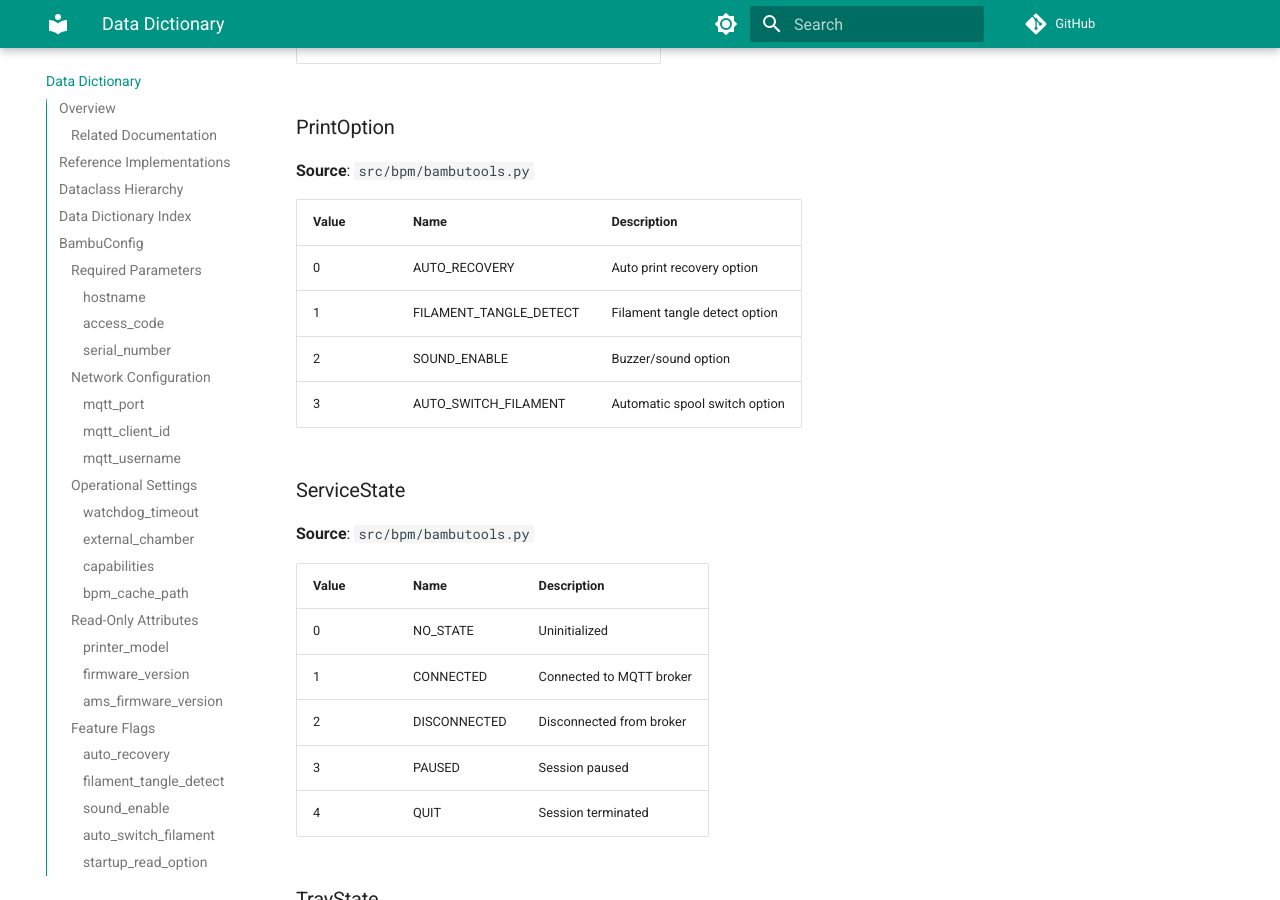
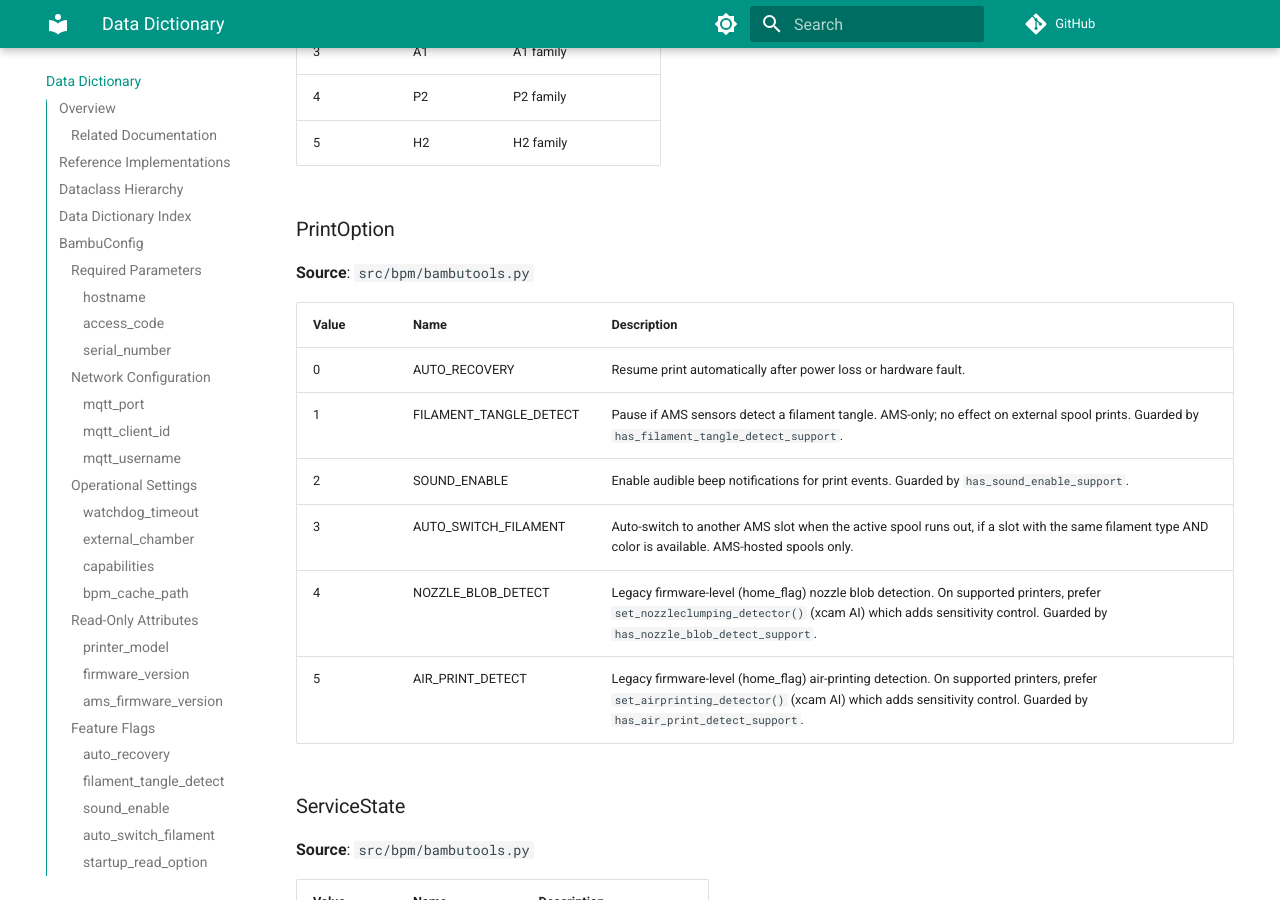
Before and after one commit to synman/bambu-printer-manager, an MkDocs documentation site: the page built from docs/data-dictionary.md, in a window 1280 px wide and 900 px high, scrolled down 68358 px. Built offline with MkDocs 1.6.1 and Material for MkDocs 9.7.7, drawn with Linux system fonts in a browser that asks for light colours; some of the changed text lies outside the part shown.

Commit message:
docs: update mkdocs with settings semantics — AMS constraints, xcam/legacy pairs, color names

```diff
--- a/docs/data-dictionary.md
+++ b/docs/data-dictionary.md
@@ -346,7 +346,7 @@
 #### filament_tangle_detect
 - **Type**: `bool`
 - **Default**: `False`
-- **Purpose**: Master switch for AMS tension-based monitor logic
+- **Purpose**: Master switch for AMS tension-based filament tangle monitor logic. Only meaningful when an AMS unit is present and actively feeding — has no effect during external spool or standalone prints.
 - **MQTT Control**: [Set Print Options](mqtt-protocol-reference.md#set-print-options)
 - **Reference**: AMS filament runout/tangle detection
 
@@ -360,7 +360,7 @@
 #### auto_switch_filament
 - **Type**: `bool`
 - **Default**: `False`
-- **Purpose**: Enables automatic AMS failover to redundant spools
+- **Purpose**: Enables automatic AMS failover when the active spool runs out, switching to another AMS slot loaded with the **same filament type AND color**. Both conditions (type and color) must match. Applies to AMS-hosted spools only — the external spool holder is not eligible.
 - **MQTT Control**: [Set Print Options](mqtt-protocol-reference.md#set-print-options)
 - **Reference**: AMS automatic spool switching
 
@@ -381,7 +381,7 @@
 #### calibrate_remain_flag
 - **Type**: `bool`
 - **Default**: `False`
-- **Purpose**: Enablement for the spool-weight based estimation of the remaining filament length in the AMS
+- **Purpose**: Enablement for spool-weight based estimation of remaining filament length. Requires an AMS unit with built-in weight sensors. **AMS 2 Pro only** — AMS Lite and AMS HT do not have weight sensors and will not respond to this setting.
 - **MQTT Control**: [AMS User Settings](mqtt-protocol-reference.md#ams-user-settings)
 - **Reference**: AMS filament remaining calculation
 
@@ -2015,10 +2015,12 @@
 
 | Value | Name | Description |
 |-------|------|-------------|
-| 0 | AUTO_RECOVERY | Auto print recovery option |
-| 1 | FILAMENT_TANGLE_DETECT | Filament tangle detect option |
-| 2 | SOUND_ENABLE | Buzzer/sound option |
-| 3 | AUTO_SWITCH_FILAMENT | Automatic spool switch option |
+| 0 | AUTO_RECOVERY | Resume print automatically after power loss or hardware fault. |
+| 1 | FILAMENT_TANGLE_DETECT | Pause if AMS sensors detect a filament tangle. AMS-only; no effect on external spool prints. Guarded by `has_filament_tangle_detect_support`. |
+| 2 | SOUND_ENABLE | Enable audible beep notifications for print events. Guarded by `has_sound_enable_support`. |
+| 3 | AUTO_SWITCH_FILAMENT | Auto-switch to another AMS slot when the active spool runs out, if a slot with the same filament type AND color is available. AMS-hosted spools only. |
+| 4 | NOZZLE_BLOB_DETECT | Legacy firmware-level (home_flag) nozzle blob detection. On supported printers, prefer `set_nozzleclumping_detector()` (xcam AI) which adds sensitivity control. Guarded by `has_nozzle_blob_detect_support`. |
+| 5 | AIR_PRINT_DETECT | Legacy firmware-level (home_flag) air-printing detection. On supported printers, prefer `set_airprinting_detector()` (xcam AI) which adds sensitivity control. Guarded by `has_air_print_detect_support`. |
 
 ### ServiceState
 **Source**: `src/bpm/bambutools.py`
```
Also changed, not shown: docs/api-reference.md (+17 -6 lines), docs/mqtt-protocol-reference.md (+4 -2 lines).
